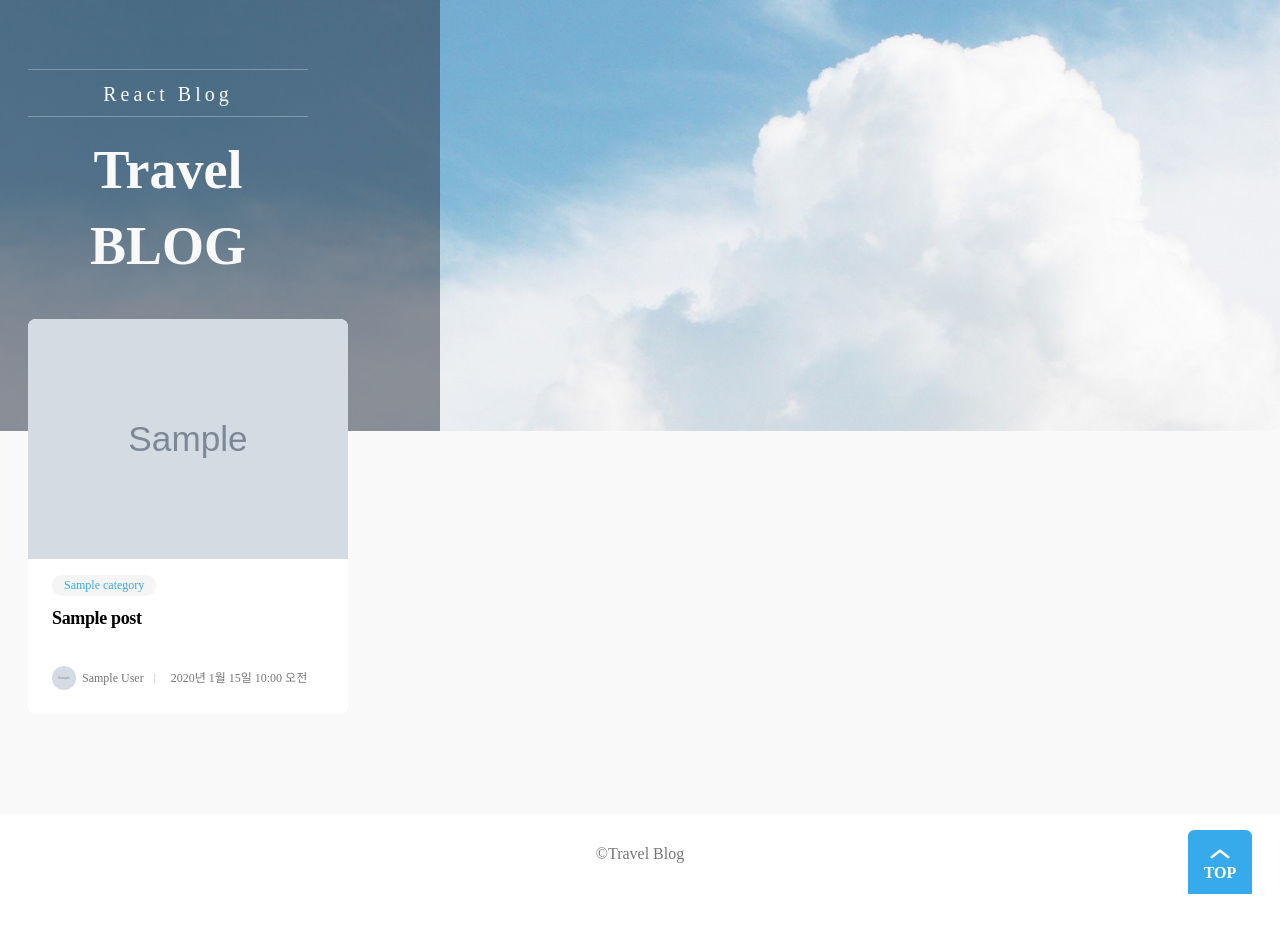
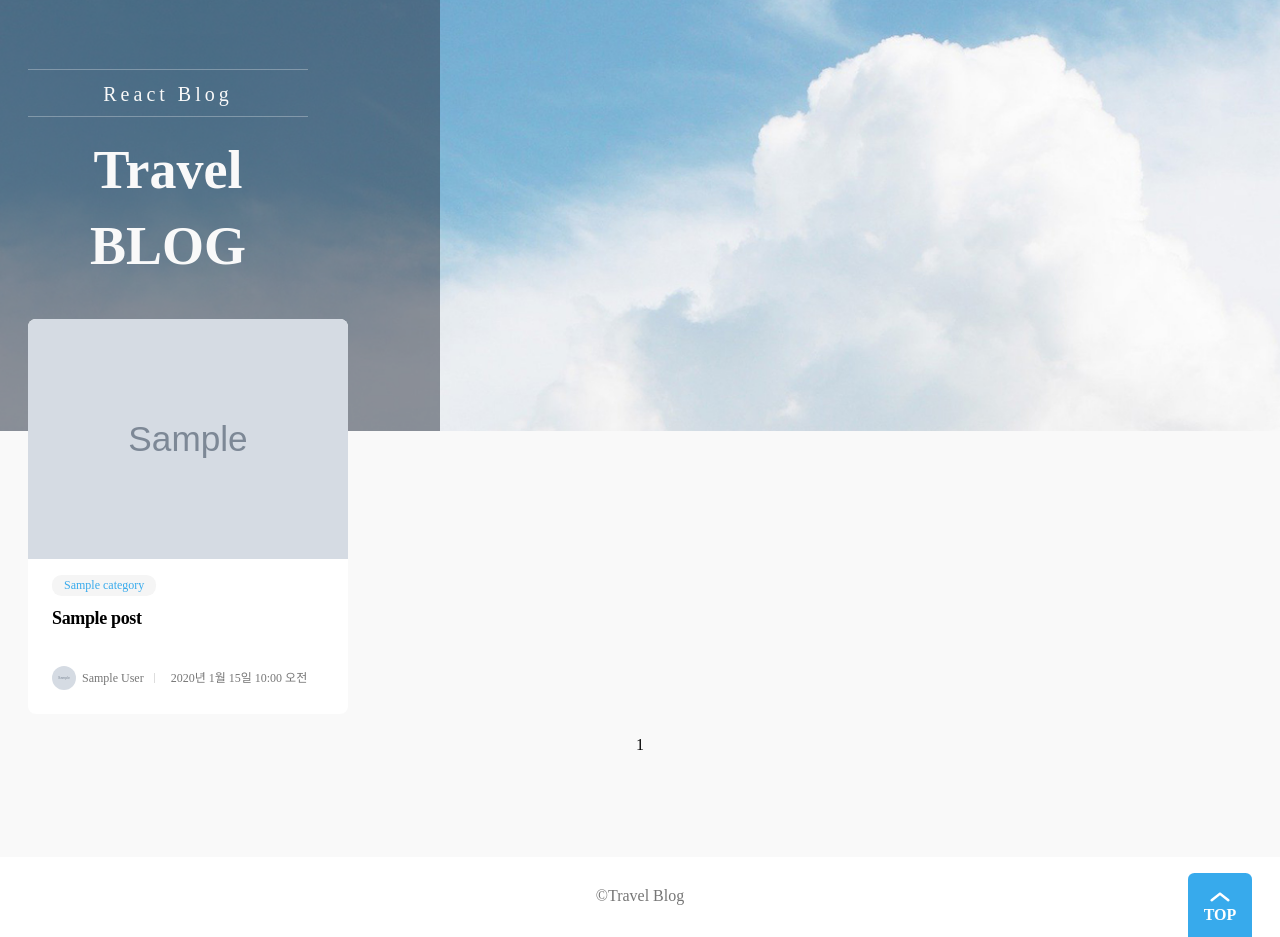
Before and after one commit to beerbank3/blog, a Django app: page / in a window 1280 px wide. Shown: the part 61-998 px from the top of the page. Before the commit the page ends 955 px from the top, so only its background shows below. Run offline with Django 4.2, Linux system fonts and the light colour scheme; data comes from the database, SQL or seed files in the repository; tables that the repository leaves empty hold one stand-in row (values such as "Sample post"); grey boxes marked "Sample" are stand-in pictures; some web fonts are replaced.

Commit message:
페이징 기능 추가

```diff
--- a/app/views.py
+++ b/app/views.py
@@ -4,15 +4,30 @@ from django.views import View
 from blog.models import Post
 from django.utils.decorators import method_decorator
 from blog.decorators import log_action
+from django.core.paginator import Paginator
+from django.db.models import Q
 
 ### index
 @method_decorator(log_action(action='Index'), name='get')
 class IndexMain(View):
     def get(self, request):
+        category_name = request.GET.get('category', None)
+        page = int(request.GET.get('page', 1))
+        sort = request.GET.get('sort', 'reverse')
 
-        posts = Post.objects.prefetch_related('categories').all()
+        q = Q(is_deleted=False)
+        posts = Post.objects.filter(q).prefetch_related('categories').all()
+
+        paginator = Paginator(posts , 6)
+
+        page_number = request.GET.get('page')
+        if not page_number:
+            page_number = 1
+
+        page = paginator.get_page(page_number)
+
         context = {
-            "posts": posts,
+            "posts": page,
             "title": "Travel Blog",
         }
         return render(request, 'index.html', context)
--- a/blog/models.py
+++ b/blog/models.py
@@ -22,7 +22,7 @@ class Post(models.Model):
     categories = models.ManyToManyField(Category)
     created_at = models.DateTimeField(auto_now_add=True)
     updated_at = models.DateTimeField(auto_now=True)
-
+    is_deleted = models.BooleanField(default=False)
     def __str__(self):
         return self.title
 
--- a/blog/views.py
+++ b/blog/views.py
@@ -4,10 +4,10 @@ from django.http import JsonResponse
 from django.contrib.auth.decorators import login_required
 from django.utils.decorators import method_decorator
 from django.conf import settings
-from os.path import relpath
 from .models import Post, Category, UploadImage, User
 from .decorators import log_action
 from .forms import PostForm, CommentForm
+from os.path import relpath
 import os
 # Create your views here.
 
@@ -16,6 +16,7 @@ import os
 @method_decorator(login_required, name='dispatch')
 @method_decorator(log_action(action='Index'), name='get')
 class Index(View):
+
 
     def get(self, request):
         current_user_id = request.user.id
--- /dev/null
+++ b/static/css/paginations.css
@@ -0,0 +1,26 @@
+/* 페이지네이션 컨테이너 스타일 */
+.pagination {
+    display: flex;
+    justify-content: center;
+    margin-top: 2rem;
+  }
+
+  /* 페이지네이션 링크 스타일 */
+  .pagination a {
+    padding: 0.5rem 0.75rem;
+    background-color: #e2e8f0; /* 연한 파란색 */
+    color: #4299e1; /* 진한 파란색 */
+    text-decoration: none;
+    border-radius: 0.25rem;
+    margin-right: 0.25rem;
+  }
+
+  /* 현재 페이지 링크 스타일 */
+  .pagination .current {
+    padding: 0.5rem 0.75rem;
+    background-color: #4299e1; /* 진한 파란색 */
+    color: #ffffff; /* 흰색 */
+    text-decoration: none;
+    border-radius: 0.25rem;
+    margin-right: 0.25rem;
+  }
--- a/templates/base.html
+++ b/templates/base.html
@@ -69,6 +69,7 @@
         {% block content %}
 
         {% endblock content %}
+
 		<!-- footer -->
 		<footer class="fixed bottom-0 left-0 right-0">
 			<div class="max-width">
--- a/templates/index.html
+++ b/templates/index.html
@@ -23,6 +23,8 @@
 <link rel="stylesheet" href="{% static 'css/post.css' %}" />
 <link rel="stylesheet" href="{% static 'css/posts.css' %}" />
 <link rel="stylesheet" href="{% static 'css/main.css' %}" />
+
+<link rel="stylesheet" href="{% static 'css/paginations.css' %}" />
 {% endblock %}
 
 {% block content %}
@@ -86,5 +88,35 @@
 		</ul>
 		<!-- //posts -->
 	</div>
+	<!-- 페이지네이션 링크 -->
+	<div class="pagination mt-4 flex justify-center">
+		<nav class="inline-flex rounded-md shadow-sm">
+			{% if posts.has_previous %}
+				{% if posts.number != 1 %}
+					<a href="?page=1" class="px-3 py-2 bg-blue-200 text-blue-700 rounded-l-md hover:bg-blue-300">First</a>
+				{% endif %}
+				<a href="?page={{ posts.previous_page_number }}" class="px-3 py-2 bg-blue-200 text-blue-700 hover:bg-blue-300">Previous</a>
+			{% endif %}
+
+			{% for num in posts.paginator.page_range %}
+				{% if num == posts.number %}
+					<span class="px-3 py-2 bg-blue-700 text-white">{{ num }}</span>
+				{% else %}
+					<a href="?page={{ num }}" class="px-3 py-2 bg-blue-200 text-blue-700 hover:bg-blue-300">{{ num }}</a>
+				{% endif %}
+			{% endfor %}
+
+			{% if posts.has_next %}
+				<a href="?page={{ posts.number|add:1 }}" class="px-3 py-2 bg-blue-200 text-blue-700 hover:bg-blue-300">Next</a>
+				{% if posts.number != posts.paginator.num_pages|add:"- 1" %}
+					<a href="?page={{ posts.paginator.num_pages }}" class="px-3 py-2 bg-blue-200 text-blue-700 rounded-r-md hover:bg-blue-300">Last</a>
+				{% endif %}
+			{% endif %}
+		</nav>
+	</div>
+
+
+
+
 </main>
 {% endblock content %}
```
Also changed, not shown: README.md, blog/migrations/0013_post_is_deleted.py (added), user/migrations/0015_alter_user_name.py (added).
